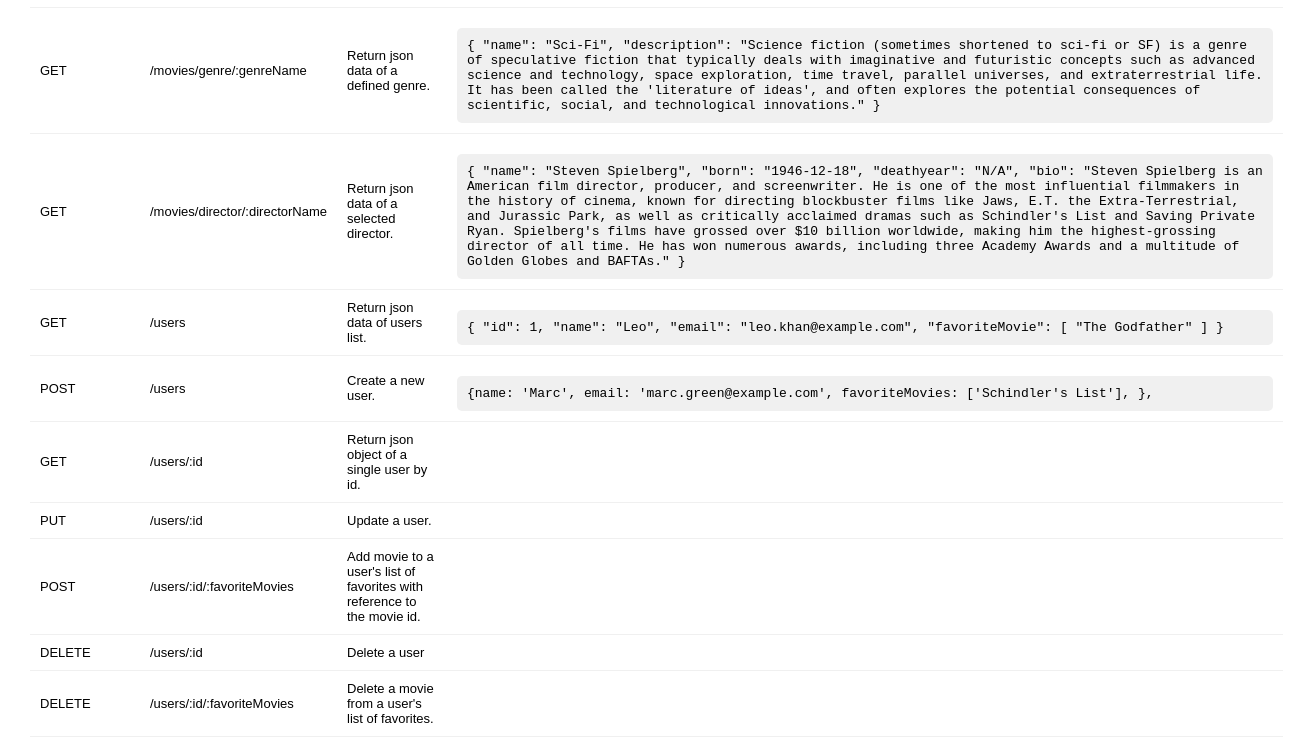
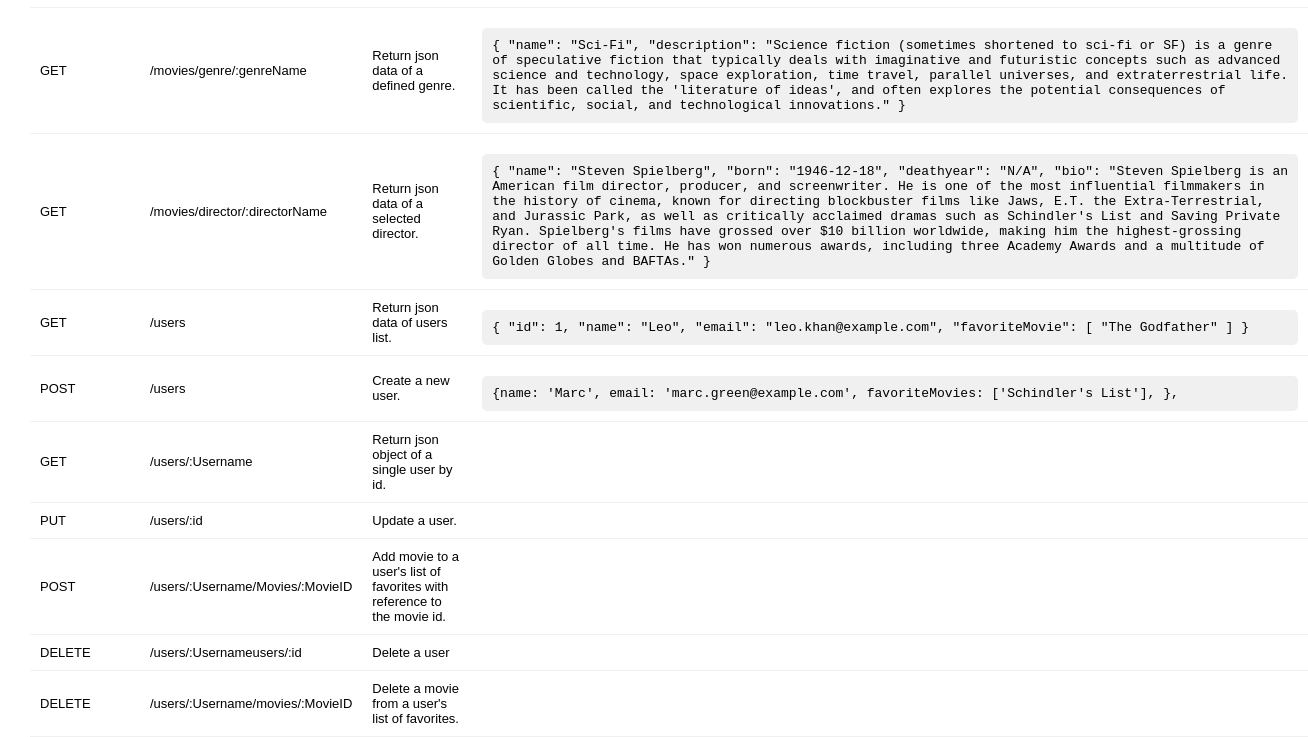
Before and after one commit to nxlim-00/myFlix, a website: page public/documentation.html in a window 1280 px wide. Shown: the part 678-1415 px from the top of the page, 1308 px wide, since content can reach past the window. Drawn offline with Linux system fonts and the light colour scheme.

Commit message:
Updated paths

```diff
--- a/public/documentation.html
+++ b/public/documentation.html
@@ -198,7 +198,7 @@
         </tr>
         <tr>
           <td>GET</td>
-          <td>/users/:id</td>
+          <td>/users/:Username</td>
           <td>Return json object of a single user by id.</td>
           <td></td>
         </tr>
@@ -210,7 +210,7 @@
         </tr>
         <tr>
           <td>POST</td>
-          <td>/users/:id/:favoriteMovies</td>
+          <td>/users/:Username/Movies/:MovieID</td>
           <td>
             Add movie to a user's list of favorites with reference to the movie
             id.
@@ -219,13 +219,13 @@
         </tr>
         <tr>
           <td>DELETE</td>
-          <td>/users/:id</td>
+          <td>/users/:Usernameusers/:id</td>
           <td>Delete a user</td>
           <td></td>
         </tr>
         <tr>
           <td>DELETE</td>
-          <td>/users/:id/:favoriteMovies</td>
+          <td>/users/:Username/movies/:MovieID</td>
           <td>Delete a movie from a user's list of favorites.</td>
           <td></td>
         </tr>
```
